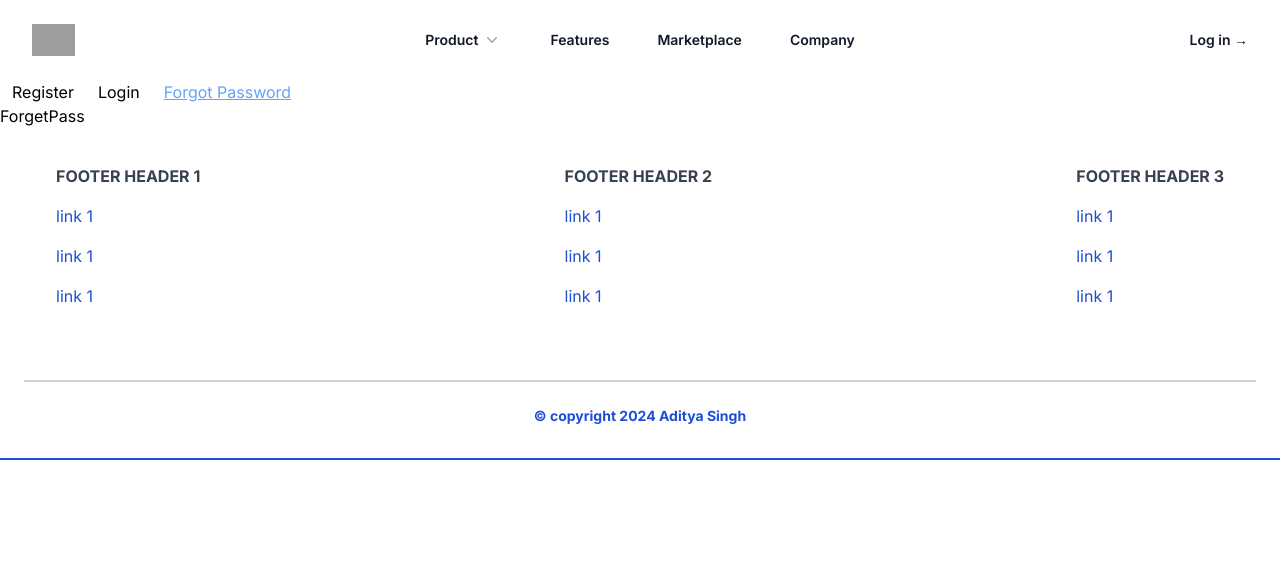
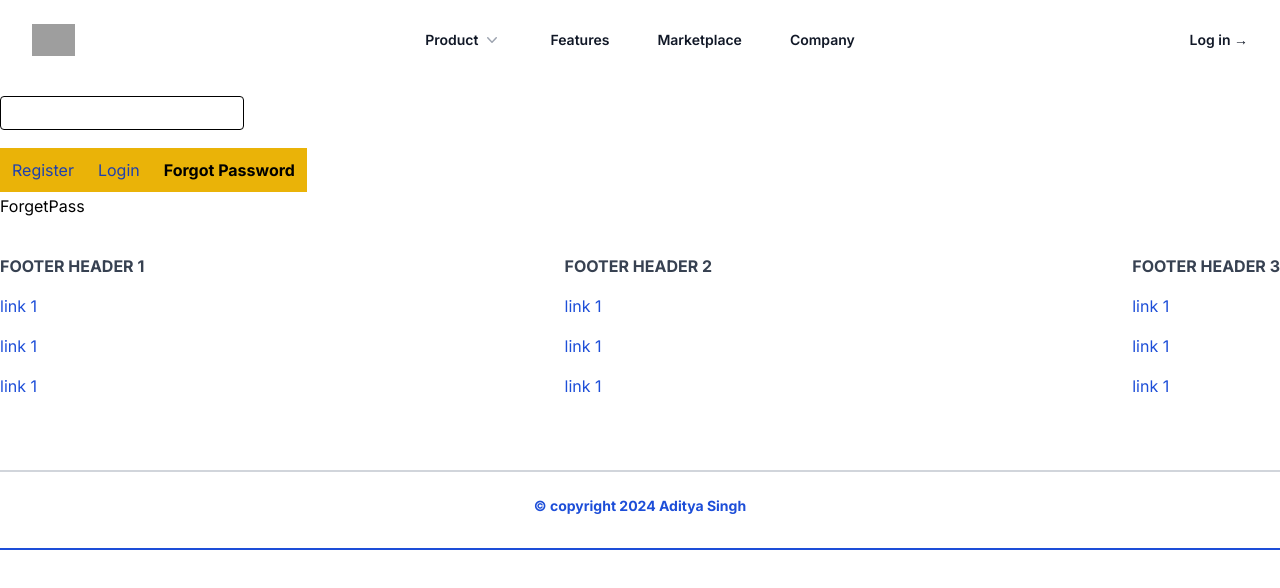
Before and after one commit to adityasingh1519/Nextjs, a Next.js app: page /forgot-password in a window 1280 px wide. Shown: the top 588 px of the page. Built offline with nearby package versions, Linux system fonts and the light colour scheme; grey boxes are pictures that could not be loaded.

Commit message:
Template

```diff
--- a/app/(auth)/layout.tsx
+++ b/app/(auth)/layout.tsx
@@ -1,6 +1,7 @@
 "use client";
 import Link from "next/link";
 import { usePathname } from "next/navigation";
+import { useState } from "react";
 
 const navLink = [
   { name: "Register", href: "/register" },
@@ -14,14 +15,27 @@ export default function AuthLayout({
   children: React.ReactNode;
 }>) {
   const pathname = usePathname();
+  const [input, setInput] = useState("");
   return (
     <>
+      <div>
+        <input
+          className="border-black border my-4 p-1 rounded"
+          value={input}
+          onChange={(e) => {
+            setInput(e.target.value);
+          }}
+          type="text"
+        />
+      </div>
+      <div className="my-3">
         {navLink.map((link) => {
-
-        let isActive = pathname.startsWith(link.href)
+          let isActive = pathname.startsWith(link.href);
           return (
             <Link
-            className= {`p-3 ${isActive? "fw-bold text-blue-400 underline":"text-black-400"}`}
+              className={`p-3 bg-yellow-500 ${
+                isActive ? "font-bold text-black " : "text-blue-800 font-normal"
+              }`}
               href={link.href}
               key={link.name}
             >
@@ -29,7 +43,11 @@ export default function AuthLayout({
             </Link>
           );
         })}
+      </div>
       {children}
     </>
   );
 }
+
+
+// template.tsx don't preserve the states and new instant of component is created when user nevigated between routes it recreates the dom
--- a/app/layout.tsx
+++ b/app/layout.tsx
@@ -109,9 +109,9 @@ export default function RootLayout({
         </header>
         <div className=" max-w-7xl mx-auto">{children}</div>
         <footer className="footer bg-white relative pt-1 border-b-2 border-blue-700 bg-slate-900  ">
-          <div className="container  max-w-7xl mx-auto px-6">
+          <div className="container  max-w-7xl mx-auto">
             <div className="sm:flex sm:mt-8">
-              <div className="mt-8 sm:mt-0 sm:w-full sm:px-8 flex flex-col md:flex-row justify-between">
+              <div className="mt-8 sm:mt-0 sm:w-full  flex flex-col md:flex-row justify-between">
                 <div className="flex flex-col">
                   <span className="font-bold text-gray-700 uppercase mb-2">
                     Footer header 1
@@ -202,7 +202,7 @@ export default function RootLayout({
               </div>
             </div>
           </div>
-          <div className="container  max-w-7xl mx-auto px-6">
+          <div className="container  max-w-7xl mx-auto">
             <div className="mt-16 border-t-2 border-gray-300 flex flex-col items-center">
               <div className="sm:w-2/3 text-center py-6">
                 <p className="text-sm text-blue-700 font-bold mb-2">
--- a/app/page.tsx
+++ b/app/page.tsx
@@ -4,8 +4,12 @@ import Link from "next/link";
 export default function Home() {
   return (
     <>
-      <h1>welcome Home</h1>
-      <Link href="/products"> Products</Link>
+      <h1 className="text-rose-600 font-bold uppercase">welcome Home</h1>
+      <ul className="list-disc py-4">
+        <li><Link className="text-blue-300 underline " href="/products"> Products</Link></li>
+        <li><Link className="text-blue-300 underline " href="/order-place"> Order-place</Link></li>
+        <li><Link className="text-blue-300 underline " href="/login"> Login</Link></li>
+      </ul>
     </>
   );
 }
```
Lines whose indentation alone changed are shown as unchanged.
